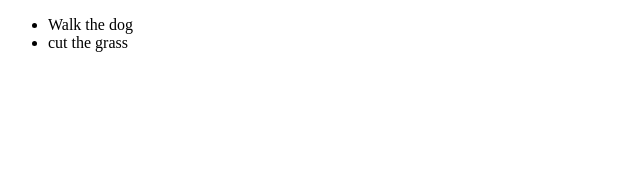
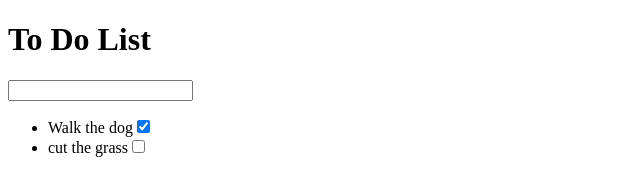
Before and after one commit to GrahamTCreighton/Todo, a plain HTML site: page index.html in a window 1280 px wide. Shown: the whole page, without its empty margins (0-640 px from the left). Drawn offline with Linux system fonts and the light colour scheme.

Commit message:
updated not finished

```diff
--- a/app.js
+++ b/app.js
@@ -1,4 +1,13 @@
 import api from "./api.js";
+
+/*Trial for creating the input*/
+let newtask = document.createElement("input")
+document.body.appendChild(newtask)
+/*let createButton = document.createElement('button')
+createbutton.innerHTML = "To Do"
+button.onclick // ---> Here I want to activate the create function
+                                    //insert create function here
+document.body.appendChild(createButton)*/
 
 let list = document.createElement("ul")
 document.body.appendChild(list)
@@ -9,7 +18,19 @@ Object.keys(toDoList).forEach(id => {
     list.appendChild(task)
     task.innerHTML = toDoList[id].value
 
-}) // We want a list element per each task that we have in the object
+    let box = document.createElement("input")
+    box.setAttribute("type","checkbox")
+    if (toDoList[id].completed){box.setAttribute("checked",true)}
+    box.onclick // Tom says this needs a function after the click.
+    task.appendChild(box)
+})
+
+
+
+
+
+
+// We want a list element per each task that we have in the object
 
 /* Quiero que mi estructura de html
 <ul>
--- a/index.html
+++ b/index.html
@@ -4,9 +4,10 @@
     <meta charset="UTF-8" />
     <meta http-equiv="X-UA-Compatible" content="IE=edge" />
     <meta name="viewport" content="width=device-width, initial-scale=1.0" />
-    <title>ToDo List</title>
+    <title>Grey's To Do List</title>
   </head>
-  <body>
+  <h1>To Do List</h1>
+    <body>
     <script src="app.js" type="module"></script>
   </body>
 </html>
```
